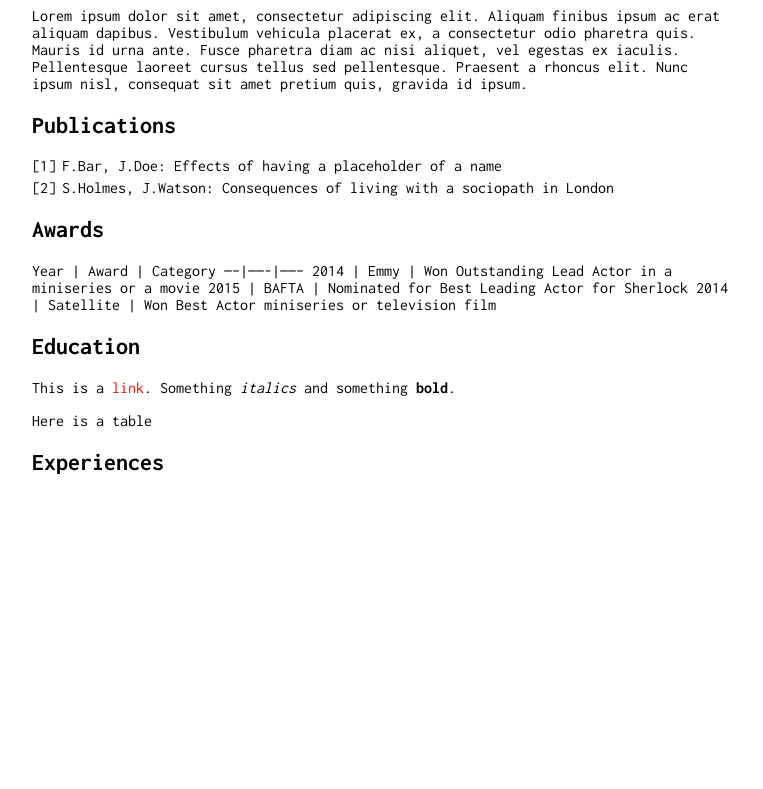
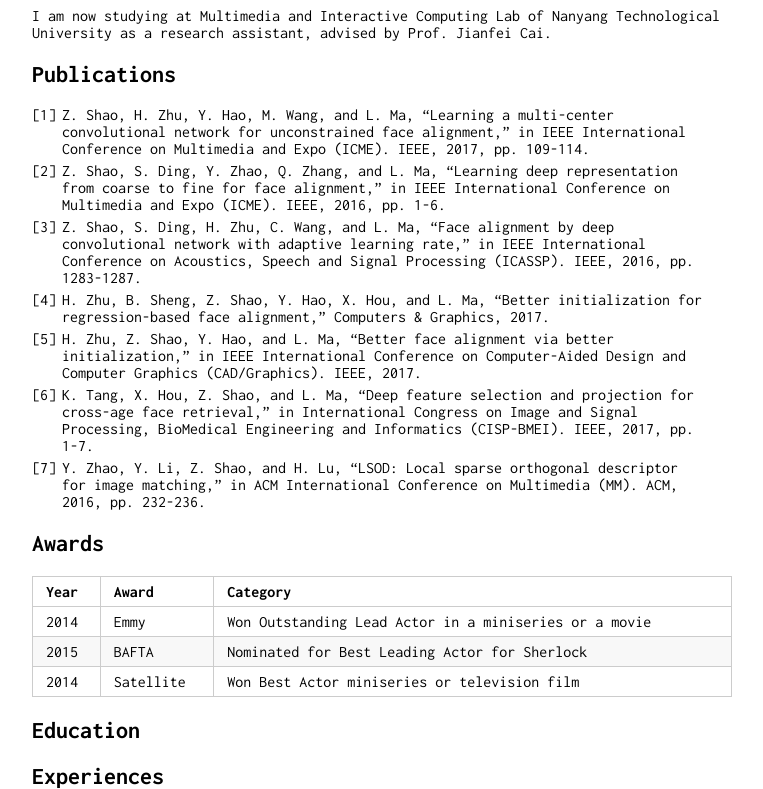
Before and after one commit to ZhiwenShao/ZhiwenShao_v1.github.io, a Jekyll site: the page built from index.md, in a window 1280 px wide, cut to the strip 320-1109 px from the top of the page. Shown: the whole strip, without its empty margins (258-1021 px from the left). Built offline with Jekyll 4.4.1, drawn with Linux system fonts in a browser that asks for light colours; our own code applies the rules of GitHub Pages for plain Markdown files; before the commit the page ends 900 px from its top, so only the background shows below that.

Commit message:
Update index.md

```diff
--- a/index.md
+++ b/index.md
@@ -10,14 +10,20 @@ I am now a Ph.D. candidate in the Department of Computer Science and Engineering
 
 ## News
 
-Lorem ipsum dolor sit amet, consectetur adipiscing elit. Aliquam finibus ipsum ac erat aliquam dapibus. Vestibulum vehicula placerat ex, a consectetur odio pharetra quis. Mauris id urna ante. Fusce pharetra diam ac nisi aliquet, vel egestas ex iaculis. Pellentesque laoreet cursus tellus sed pellentesque. Praesent a rhoncus elit. Nunc ipsum nisl, consequat sit amet pretium quis, gravida id ipsum.
+I am now studying at Multimedia and Interactive Computing Lab of Nanyang Technological University as a research assistant, advised by Prof. Jianfei Cai.
 
 ## Publications
 
-1. F.Bar, J.Doe: Effects of having a placeholder of a name
-2. S.Holmes, J.Watson: Consequences of living with a sociopath in London
+1. Z. Shao, H. Zhu, Y. Hao, M. Wang, and L. Ma, “Learning a multi-center convolutional network for unconstrained face alignment,” in IEEE International Conference on Multimedia and Expo (ICME). IEEE, 2017, pp. 109-114.
+2. Z. Shao, S. Ding, Y. Zhao, Q. Zhang, and L. Ma, “Learning deep representation from coarse to fine for face alignment,” in IEEE International Conference on Multimedia and Expo (ICME). IEEE, 2016, pp. 1-6.
+3. Z. Shao, S. Ding, H. Zhu, C. Wang, and L. Ma, “Face alignment by deep convolutional network with adaptive learning rate,” in IEEE International Conference on Acoustics, Speech and Signal Processing (ICASSP). IEEE, 2016, pp. 1283-1287.
+4. H. Zhu, B. Sheng, Z. Shao, Y. Hao, X. Hou, and L. Ma, “Better initialization for regression-based face alignment,” Computers & Graphics, 2017.
+5. H. Zhu, Z. Shao, Y. Hao, and L. Ma, “Better face alignment via better initialization,” in IEEE International Conference on Computer-Aided Design and Computer Graphics (CAD/Graphics). IEEE, 2017.
+6. K. Tang, X. Hou, Z. Shao, and L. Ma, “Deep feature selection and projection for cross-age face retrieval,” in International Congress on Image and Signal Processing, BioMedical Engineering and Informatics (CISP-BMEI). IEEE, 2017, pp. 1-7.
+7. Y. Zhao, Y. Li, Z. Shao, and H. Lu, “LSOD: Local sparse orthogonal descriptor for image matching,” in ACM International Conference on Multimedia (MM). ACM, 2016, pp. 232-236.
 
 ## Awards
+
 Year | Award | Category
 -----|-------|--------
 2014 | Emmy  | Won Outstanding Lead Actor in a miniseries or a movie
@@ -26,8 +32,6 @@ Year | Award | Category
 
 ## Education
 
-This is a [link](http://google.com). Something *italics* and something **bold**.
 
-Here is a table
 
 ## Experiences
```
